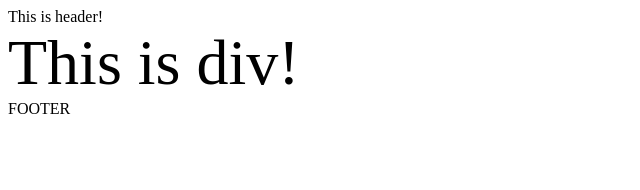
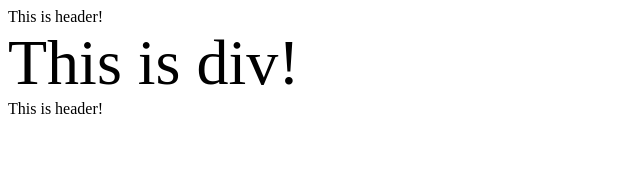
Before and after one commit to ant1quar/reactjs-marathon, a React app: page / in a window 1280 px wide. Shown: the top 190 px of the page, without its empty margins (0-640 px from the left). Built offline with nearby package versions, Linux system fonts and the light colour scheme.

Commit message:
upd names

```diff
--- a/src/App.tsx
+++ b/src/App.tsx
@@ -1,15 +1,15 @@
 import React from 'react';
 import cn from 'classnames';
 import s from './App.module.scss';
-import Footer from './components/Footer/Footer';
-import Header from './components/Header/Header';
+import Index from './components/footer';
+import Index from './components/header';
 
 const App = () => {
   return (
     <>
-      <Header />
+      <Index />
       <div className={cn(s.header, 'color')}>This is div!</div>
-      <Footer />
+      <Index />
     </>
   );
 };
--- /dev/null
+++ b/src/components/footer/footer.module.scss
@@ -0,0 +1,3 @@
+.footer {
+  display: flex;
+}
--- a/src/components/Footer/Footer.tsx
+++ b/src/components/footer/index.tsx
@@ -1,8 +1,8 @@
 import React from 'react';
 import cn from 'classnames';
-import s from './Footer.module.scss';
+import s from './footer.module.scss';
 
-const Footer = () => {
+const Header = () => {
   return <div className={cn(s.footer, 'color')}>FOOTER</div>;
 };
-export default Footer;
+export default Header;
--- a/src/components/Header/Header.tsx
+++ b/src/components/header/index.tsx
@@ -1,6 +1,6 @@
 import React from 'react';
 import cn from 'classnames';
-import s from './Header.module.scss';
+import s from './style.module.scss';
 
 const Header = () => {
   return <div className={cn(s.header, 'color')}>This is header!</div>;
```
Also changed, not shown: src/components/header/style.module.scss (renamed from src/components/Header/Header.module.scss).
